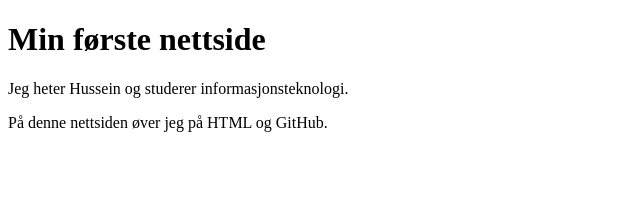
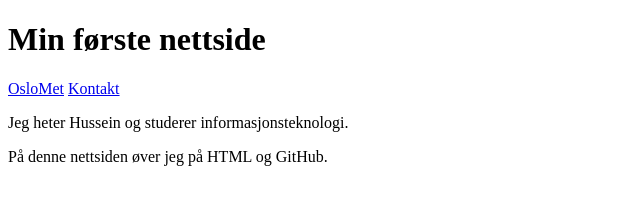
Before and after one commit to Husseinl88/lekse-uke-36, a plain HTML site: page index.html in a window 1280 px wide. Shown: the whole page, without its empty margins (0-640 px from the left). Drawn offline with Linux system fonts and the light colour scheme.

Commit message:
Legg til navigasjonsmeny

```diff
--- a/index.html
+++ b/index.html
@@ -8,7 +8,10 @@
 
 <body>
     <h1>Min første nettside</h1>
-
+<nav>
+    <a href="https://www.oslomet.no" target="_blank">OsloMet</a>
+    <a href="#">Kontakt</a>
+</nav>
     <p>Jeg heter Hussein og studerer informasjonsteknologi.</p>
 
     <p>På denne nettsiden øver jeg på HTML og GitHub.</p>
```
